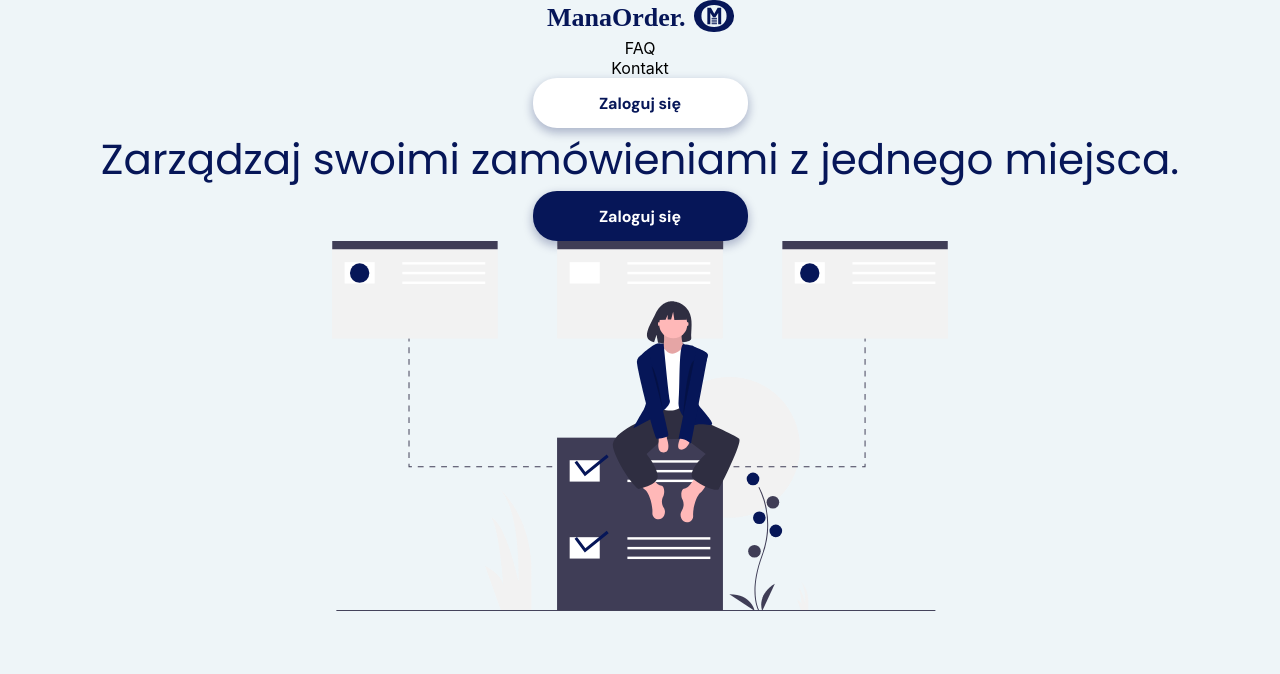
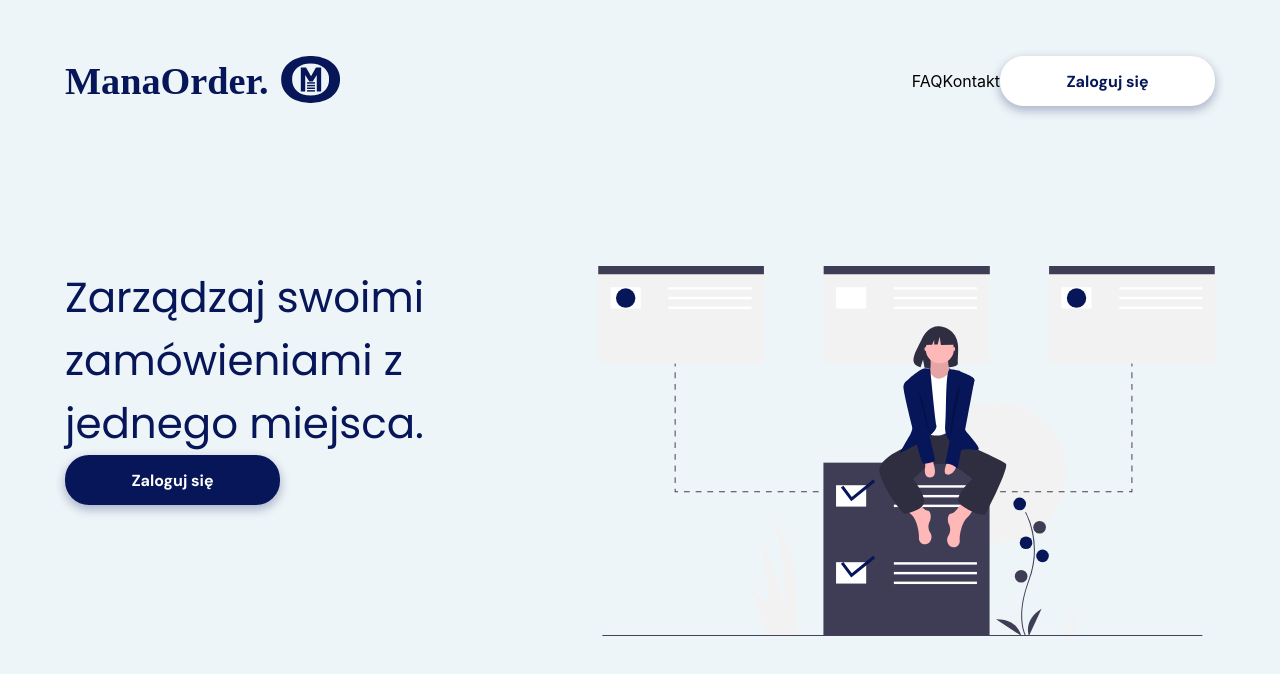
Before and after one commit to KamilBorowski1995/ManaOrder, a React (Create React App) app: page / in a window 1280 px wide. Shown: the top 674 px of the page. Built offline with nearby package versions, Linux system fonts and the light colour scheme.

Commit message:
Styled of the HomePage

```diff
--- a/src/App.js
+++ b/src/App.js
@@ -1,11 +1,21 @@
 import "./App.css";
+import styled from "styled-components";
+
+import { theme } from "./theme/mainTheme";
+
 import HomePage from "./pages/HomePage";
+
+const Wrapper = styled.div`
+  width: 100vw;
+  height: 100vh;
+  background-color: ${theme.colors.secondary};
+`;
 
 function App() {
   return (
-    <div className="App">
+    <Wrapper>
       <HomePage />
-    </div>
+    </Wrapper>
   );
 }
 
--- a/src/pages/HomePage/HomePage.js
+++ b/src/pages/HomePage/HomePage.js
@@ -1,7 +1,5 @@
 import React from "react";
 import styled from "styled-components";
-
-import { theme } from "../../theme/mainTheme";
 
 // assets
 import Logo from "../../components/assets/svg/Logo.svg";
@@ -11,30 +9,52 @@
 import Header from "../../components/atoms/Header/Header";
 
 const Wrapper = styled.div`
-  width: 100vw;
-  height: 100vh;
-  background-color: ${theme.colors.secondary};
+  display: grid;
+  padding: 56px 65px;
+`;
+const NavBarWrapper = styled.div`
+  display: flex;
+  justify-content: space-between;
+`;
+const Nav = styled.div`
+  flex-basis: 25%;
+  display: flex;
+  justify-content: space-between;
+  align-items: center;
+`;
+
+const ContentWrapper = styled.div`
+  display: flex;
+  justify-content: space-between;
+  margin-top: 160px;
+`;
+const StyledHeader = styled.div`
+  flex-basis: 50%;
+  padding-right: 50px;
 `;
 
 const HomePage = () => {
   return (
     <Wrapper>
-      <div>
-        <img src={Logo} alt="logo" />
-        <p>FAQ</p>
-        <p>Kontakt</p>
-        <Button>Zaloguj się</Button>
-      </div>
+      <NavBarWrapper>
+        <img src={Logo} alt="logo ManaOrder" />
+        <Nav>
+          <p>FAQ</p>
+          <p>Kontakt</p>
+          <Button>Zaloguj się</Button>
+        </Nav>
+      </NavBarWrapper>
 
-      <div>
+      <ContentWrapper>
+        <StyledHeader>
+          <Header>Zarządzaj swoimi zamówieniami z jednego miejsca.</Header>
+
+          <Button primaryColor="false">Zaloguj się</Button>
+        </StyledHeader>
         <div>
-          <Header>Zarządzaj swoimi zamówieniami z jednego miejsca.</Header>
-          <Button primaryColor="false">Zaloguj się</Button>
-          <div>
-            <img src={Image} alt="photo of a sitting girl" />
-          </div>
+          <img src={Image} alt="sitting girl" />
         </div>
-      </div>
+      </ContentWrapper>
     </Wrapper>
   );
 };
```
Also changed, not shown: 1 other file (tests, documents, lock files or other folders).
